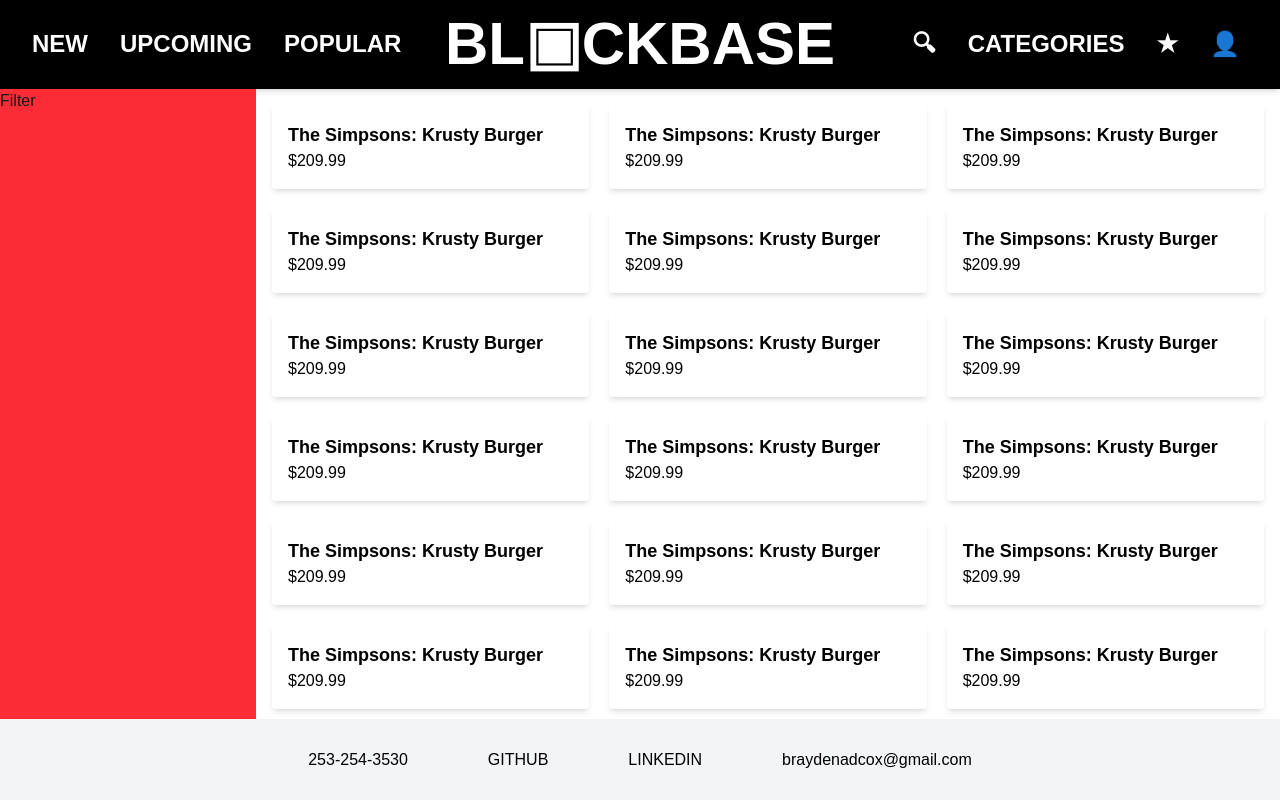
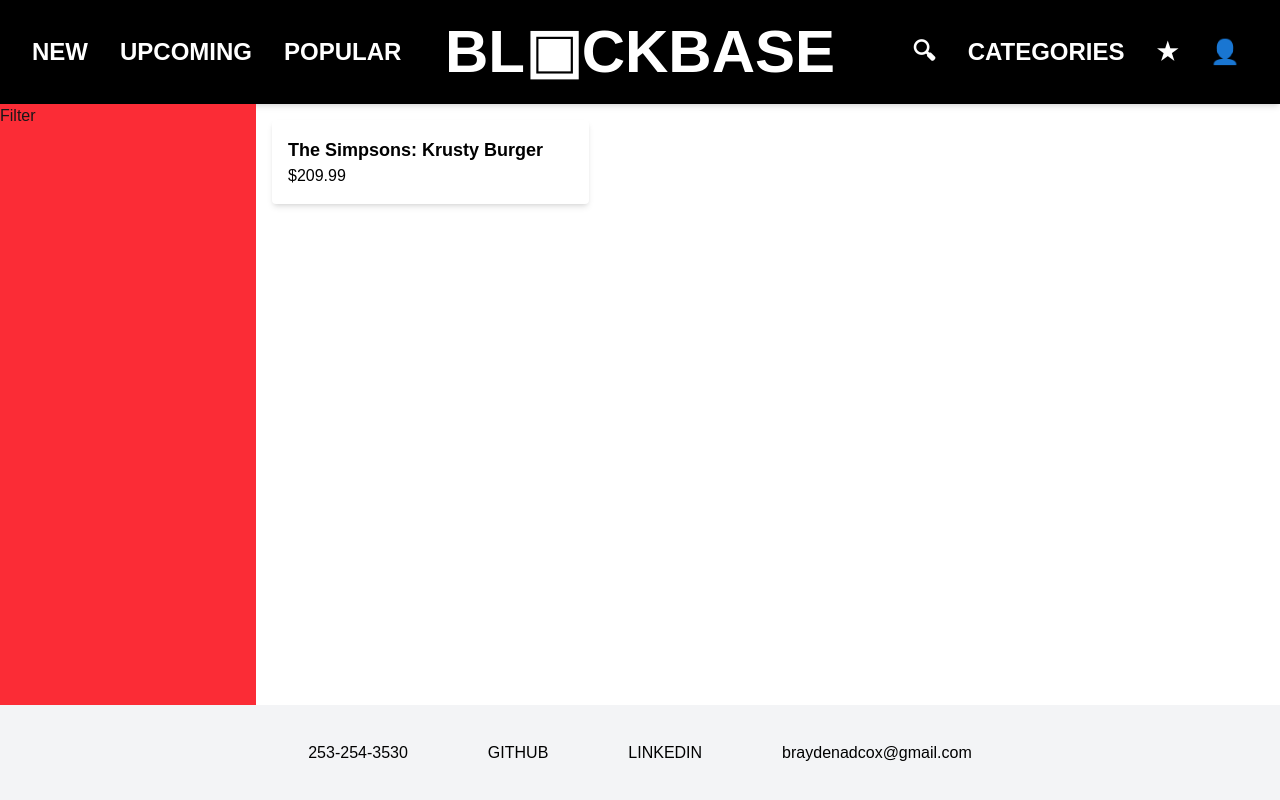
Before and after one commit to braydenadcox/BlockBase, a Next.js app: page /new in a window 1280 px wide. Built offline with nearby package versions, Linux system fonts and the light colour scheme.

Commit message:
I am tired and bored

```diff
--- a/src/app/categories/page.tsx
+++ b/src/app/categories/page.tsx
@@ -2,6 +2,10 @@
 import Footer from '@/components/footer';
 import Filter from '@/components/filter';
 import { LegoSets } from '@/data/legosets';
+
+export const metadata = {
+  title: 'Categories',
+};
 
 export default function Categories() {
   return (
--- a/src/app/new/page.tsx
+++ b/src/app/new/page.tsx
@@ -3,6 +3,10 @@
 import Filter from '@/components/filter';
 import Catalog from '@/components/SetCatalog';
 import { LegoSets } from '@/data/legosets';
+
+export const metadata = {
+  title: 'New LEGO Sets',
+};
 
 export default function New() {
   return (
--- a/src/app/popular/page.tsx
+++ b/src/app/popular/page.tsx
@@ -3,6 +3,10 @@
 import Filter from '@/components/filter';
 import Catalog from '@/components/SetCatalog';
 import { LegoSets } from '@/data/legosets';
+
+export const metadata = {
+  title: 'Popular LEGO Sets',
+};
 
 export default function Popular() {
   return (
--- a/src/app/shop/page.tsx
+++ b/src/app/shop/page.tsx
@@ -3,6 +3,10 @@
 import Filter from '@/components/filter';
 import Catalog from '@/components/SetCatalog';
 import { LegoSets } from '@/data/legosets';
+
+export const metadata = {
+  title: 'Shop the Catalog',
+};
 
 export default function Shop() {
   return (
--- a/src/app/upcoming/page.tsx
+++ b/src/app/upcoming/page.tsx
@@ -3,6 +3,10 @@
 import Filter from '@/components/filter';
 import Catalog from '@/components/SetCatalog';
 import { LegoSets } from '@/data/legosets';
+
+export const metadata = {
+  title: 'Upcoming LEGO Sets',
+};
 
 export default function Upcoming() {
   return (
--- a/src/components/SetCatalog.tsx
+++ b/src/components/SetCatalog.tsx
@@ -11,7 +11,7 @@
         {LegoSets.map((legoSet) => {
           if (legoSet.tags.includes(tag)) {
             return (
-              <div key={legoSet.id} className="p-4 bg-white shadow-md rounded">
+              <div key={legoSet.id} className="p-4 bg-white shadow-md rounded hover:bg-gray-200 duration-400">
                 <a className="text-black font-bold text-lg" href={legoSet.link} target="_blank">
                   {legoSet.name}
                 </a>
--- a/src/data/legosets.ts
+++ b/src/data/legosets.ts
@@ -24,82 +24,6 @@
     },
 
     {
-        id: '10352', name: 'The Simpsons: Krusty Burger', category: 'Icons', tags: ['popular', 'new'], price: '$209.99', link: 'https://www.lego.com/en-us/product/the-simpsons-krusty-burger-10352'
-    },
-
-    {
-        id: '10352', name: 'The Simpsons: Krusty Burger', category: 'Icons', tags: ['popular', 'new'], price: '$209.99', link: 'https://www.lego.com/en-us/product/the-simpsons-krusty-burger-10352'
-    },
-
-    {
-        id: '10352', name: 'The Simpsons: Krusty Burger', category: 'Icons', tags: ['popular', 'new'], price: '$209.99', link: 'https://www.lego.com/en-us/product/the-simpsons-krusty-burger-10352'
-    },
-
-    {
-        id: '10352', name: 'The Simpsons: Krusty Burger', category: 'Icons', tags: ['popular', 'new'], price: '$209.99', link: 'https://www.lego.com/en-us/product/the-simpsons-krusty-burger-10352'
-    },
-
-    {
-        id: '10352', name: 'The Simpsons: Krusty Burger', category: 'Icons', tags: ['popular', 'new'], price: '$209.99', link: 'https://www.lego.com/en-us/product/the-simpsons-krusty-burger-10352'
-    },
-
-    {
-        id: '10352', name: 'The Simpsons: Krusty Burger', category: 'Icons', tags: ['popular', 'new'], price: '$209.99', link: 'https://www.lego.com/en-us/product/the-simpsons-krusty-burger-10352'
-    },
-
-    {
-        id: '10352', name: 'The Simpsons: Krusty Burger', category: 'Icons', tags: ['popular', 'new'], price: '$209.99', link: 'https://www.lego.com/en-us/product/the-simpsons-krusty-burger-10352'
-    },
-
-    {
-        id: '10352', name: 'The Simpsons: Krusty Burger', category: 'Icons', tags: ['popular', 'new'], price: '$209.99', link: 'https://www.lego.com/en-us/product/the-simpsons-krusty-burger-10352'
-    },
-
-    {
-        id: '10352', name: 'The Simpsons: Krusty Burger', category: 'Icons', tags: ['popular', 'new'], price: '$209.99', link: 'https://www.lego.com/en-us/product/the-simpsons-krusty-burger-10352'
-    },
-
-    {
-        id: '10352', name: 'The Simpsons: Krusty Burger', category: 'Icons', tags: ['popular', 'new'], price: '$209.99', link: 'https://www.lego.com/en-us/product/the-simpsons-krusty-burger-10352'
-    },
-
-    {
-        id: '10352', name: 'The Simpsons: Krusty Burger', category: 'Icons', tags: ['popular', 'new'], price: '$209.99', link: 'https://www.lego.com/en-us/product/the-simpsons-krusty-burger-10352'
-    },
-
-    {
-        id: '10352', name: 'The Simpsons: Krusty Burger', category: 'Icons', tags: ['popular', 'new'], price: '$209.99', link: 'https://www.lego.com/en-us/product/the-simpsons-krusty-burger-10352'
-    },
-
-    {
-        id: '10352', name: 'The Simpsons: Krusty Burger', category: 'Icons', tags: ['popular', 'new'], price: '$209.99', link: 'https://www.lego.com/en-us/product/the-simpsons-krusty-burger-10352'
-    },
-
-    {
-        id: '10352', name: 'The Simpsons: Krusty Burger', category: 'Icons', tags: ['popular', 'new'], price: '$209.99', link: 'https://www.lego.com/en-us/product/the-simpsons-krusty-burger-10352'
-    },
-
-    {
-        id: '10352', name: 'The Simpsons: Krusty Burger', category: 'Icons', tags: ['popular', 'new'], price: '$209.99', link: 'https://www.lego.com/en-us/product/the-simpsons-krusty-burger-10352'
-    },
-
-    {
-        id: '10352', name: 'The Simpsons: Krusty Burger', category: 'Icons', tags: ['popular', 'new'], price: '$209.99', link: 'https://www.lego.com/en-us/product/the-simpsons-krusty-burger-10352'
-    },
-
-    {
-        id: '10352', name: 'The Simpsons: Krusty Burger', category: 'Icons', tags: ['popular', 'new'], price: '$209.99', link: 'https://www.lego.com/en-us/product/the-simpsons-krusty-burger-10352'
-    },
-
-    {
-        id: '10352', name: 'The Simpsons: Krusty Burger', category: 'Icons', tags: ['popular', 'new'], price: '$209.99', link: 'https://www.lego.com/en-us/product/the-simpsons-krusty-burger-10352'
-    },
-
-    {
-        id: '10352', name: 'The Simpsons: Krusty Burger', category: 'Icons', tags: ['popular', 'new'], price: '$209.99', link: 'https://www.lego.com/en-us/product/the-simpsons-krusty-burger-10352'
-    },
-
-    {
-        id: '10352', name: 'The Simpsons: Krusty Burger', category: 'Icons', tags: ['popular', 'new'], price: '$209.99', link: 'https://www.lego.com/en-us/product/the-simpsons-krusty-burger-10352'
-    },
+        id: '10352', name: 'The Simpsons: Krusty Burger', category: 'Icons', tags: ['new'], price: '$209.99', link: 'https://www.lego.com/en-us/product/the-simpsons-krusty-burger-10352'
+    }
 ]
```
